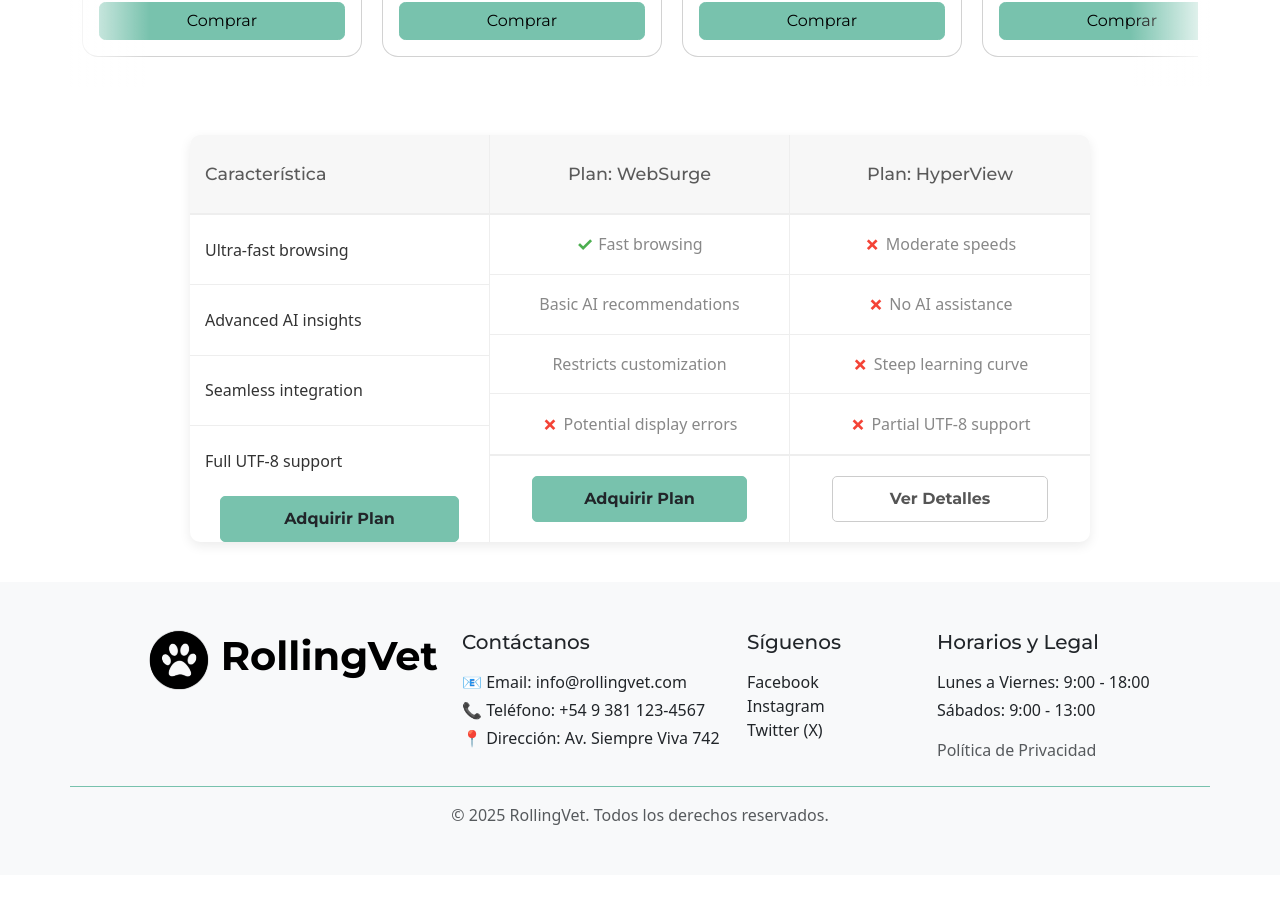
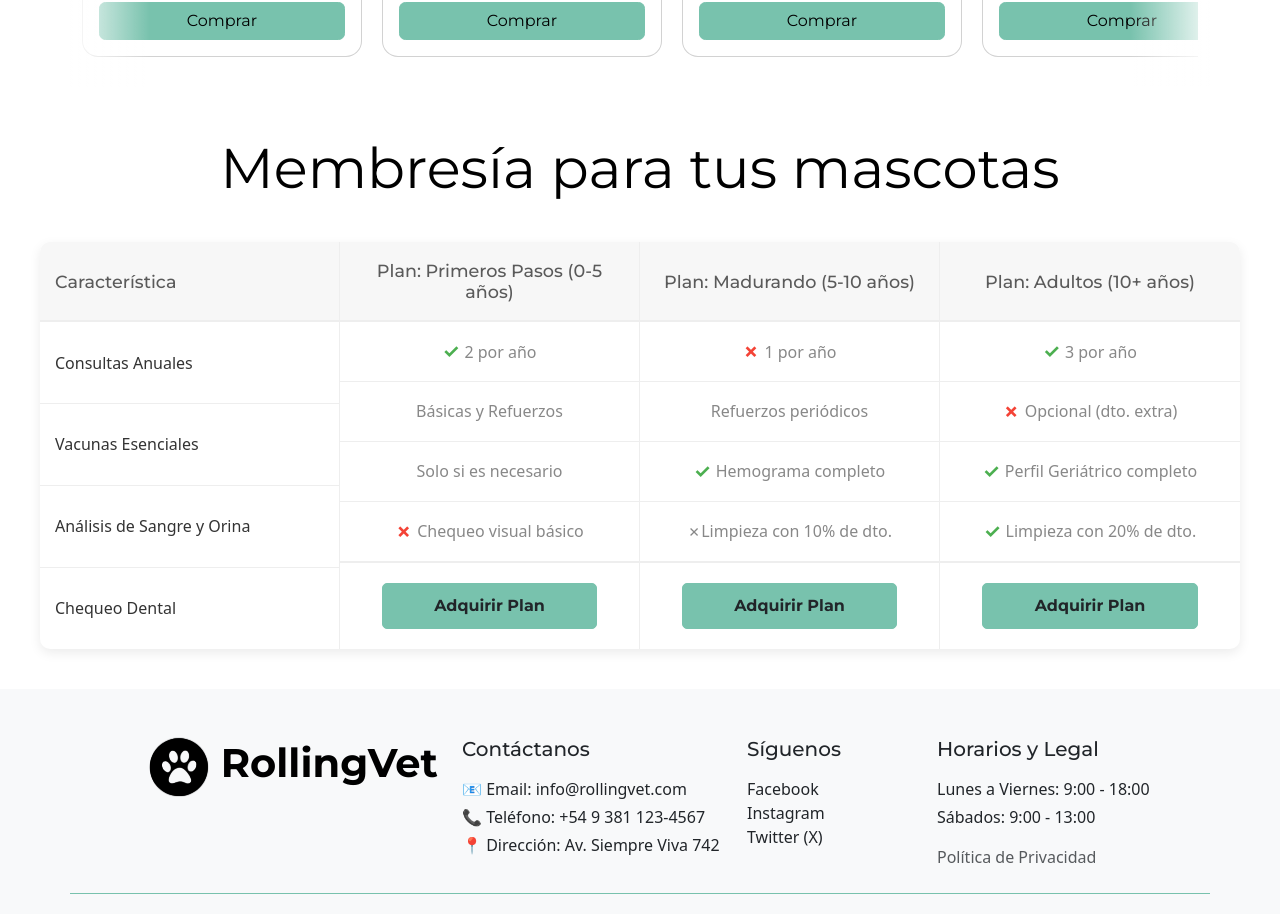
Before and after one commit to nachodev2/rollingVet, a React (Vite) app: page / in a window 1280 px wide. Shown: the part 2360-3274 px from the top of the page. Before the commit the page ends 3235 px from the top, so only its background shows below. Built offline with nearby package versions, Linux system fonts and the light colour scheme.

Commit message:
Terminé el componente planes y el maquetado gral del index

```diff
--- a/src/components/pages/inicio/Inicio.css
+++ b/src/components/pages/inicio/Inicio.css
@@ -1,3 +1,124 @@
+.plan-comparison-container {
+    display: grid;
+    grid-template-columns: repeat(4, 1fr);
+    gap: 0;
+    margin: 40px auto;
+    max-width: 1200px;
+    width: 95%;
+    background-color: #fff;
+    border-radius: 10px;
+    box-shadow: 0 4px 12px rgba(0, 0, 0, 0.08);
+    overflow: hidden;
+    position: relative;
+}
+
+.plan-card {
+    display: flex;
+    flex-direction: column;
+    text-align: center;
+    border-right: 1px solid #eee;
+}
+
+.plan-card:last-child {
+    border-right: none;
+}
+
+
+.features-column {
+    text-align: left;
+    font-weight: 500;
+    color: #333;
+}
+
+.plan-header {
+    background-color: #f7f7f7;
+    padding: 20px 15px;
+    font-weight: 600;
+    border-bottom: 2px solid #eee;
+    height: 80px;
+    display: flex;
+    align-items: center;
+    justify-content: center;
+}
+
+.features-column .plan-header {
+    justify-content: flex-start;
+}
+
+.plan-title {
+    font-size: 1.1em;
+    margin: 0;
+}
+
+
+.plan-detail-group {
+    display: grid;
+    grid-template-rows: repeat(4, 1fr);
+    flex-grow: 1;
+}
+
+.plan-detail-item {
+    padding: 15px;
+    border-bottom: 1px solid #eee;
+    display: flex;
+    align-items: center;
+    justify-content: center;
+}
+
+.features-column .plan-detail-item {
+    justify-content: flex-start;
+}
+
+.plan-detail-group .plan-detail-item:last-child {
+    border-bottom: none;
+}
+
+
+.plan-footer {
+    padding: 20px 15px;
+    border-top: 2px solid #eee;
+    min-height: 80px;
+    display: flex;
+    align-items: center;
+    justify-content: center;
+}
+
+.plan-button {
+    color: #fff;
+    width: 80%;
+    padding: 10px 0;
+    font-weight: 600;
+    border-radius: 5px;
+    background-color: #78c2ad;
+    border-color: #78c2ad;
+}
+
+.plan-button.btn-outline-dark {
+    color: #555;
+    background-color: #fff;
+    border-color: #ccc;
+}
+
+.plan-button.btn-outline-dark:hover {
+    background-color: #f0f0f0;
+    color: #333;
+}
+
+.icon-check {
+    color: #4CAF50;
+    font-size: 1.2em;
+    font-weight: bold;
+    margin-right: 5px;
+}
+
+.icon-cross {
+    color: #f44336;
+    font-size: 1.2em;
+    font-weight: bold;
+    margin-right: 5px;
+}
+
+
 .vet-section-wrapper {
     position: relative;
     display: flex;
@@ -143,19 +264,41 @@
 
 @media (max-width: 575.98px) {
     .scroll-item {
-        flex: 0 0 220px;
+        flex: 0 0 45vw;
+    }
+
+    .fade-wrapper::before {
+        left: 0;
+    }
+
+    .fade-wrapper::after {
+        right: 0;
     }
 }
 
 @media (min-width: 576px) and (max-width: 767.98px) {
     .scroll-item {
-        flex: 0 0 240px;
+        flex: 0 0 30vw;
+    }
+
+    .fade-wrapper::before {
+        left: 0;
+    }
+
+    .fade-wrapper::after {
+        right: 0;
     }
 }
 
 @media (min-width: 768px) and (max-width: 991.98px) {
     .scroll-item {
-        flex: 0 0 260px;
+        flex: 0 0 220px;
+    }
+}
+
+@media (min-width: 992px) {
+    .scroll-item {
+        flex: 0 0 280px;
     }
 }
 
@@ -269,137 +412,3 @@
         height: 70%;
     }
 }
-
-
-/* --- NUEVA ESTRUCTURA DE TARJETAS DE PLANES (REEMPLAZA ESTILOS DE TABLA) --- */
-
-.plan-comparison-container {
-    display: grid;
-    /* Define 3 columnas de igual ancho para los planes */
-    grid-template-columns: repeat(3, 1fr);
-    gap: 0;
-    margin: 40px auto;
-    max-width: 900px; /* Ancho de Container estándar */
-    width: 95%;
-    background-color: #fff;
-    border-radius: 10px;
-    box-shadow: 0 4px 12px rgba(0, 0, 0, 0.08);
-    overflow: hidden;
-    position: relative;
-}
-
-.plan-card {
-    display: flex;
-    flex-direction: column;
-    text-align: center;
-    border-right: 1px solid #eee; /* Línea divisoria vertical sutil */
-}
-
-.plan-card:last-child {
-    border-right: none;
-}
-
-/* Columna especial de características (la primera) */
-.features-column {
-    text-align: left;
-    font-weight: 500;
-    color: #333;
-}
-
-/* Encabezado del Plan */
-.plan-header {
-    background-color: #f7f7f7;
-    padding: 20px 15px;
-    font-weight: 600;
-    border-bottom: 2px solid #eee;
-    height: 80px; /* Altura fija para alineación */
-    display: flex;
-    align-items: center;
-    justify-content: center;
-}
-
-.features-column .plan-header {
-    justify-content: flex-start;
-}
-
-.plan-title {
-    font-size: 1.1em;
-    margin: 0;
-}
-
-/* Grupo de detalles (el cuerpo de la "tabla") */
-.plan-detail-group {
-    /* Clave: Usa Grid para que los ítems se alineen verticalmente entre las columnas */
-    display: grid;
-    grid-template-rows: repeat(4, 1fr); /* 4 filas, altura uniforme */
-    flex-grow: 1; /* Permite que este grupo ocupe el espacio restante */
-}
-
-.plan-detail-item {
-    padding: 15px;
-    border-bottom: 1px solid #eee;
-    display: flex;
-    align-items: center;
-    justify-content: center;
-}
-
-.features-column .plan-detail-item {
-    justify-content: flex-start;
-}
-
-.plan-detail-group .plan-detail-item:last-child {
-    border-bottom: none;
-}
-
-/* Pie de Plan (Botón) */
-.plan-footer {
-    padding: 20px 15px;
-    border-top: 2px solid #eee;
-    min-height: 80px; /* Altura fija para alinear los botones */
-    display: flex;
-    align-items: center;
-    justify-content: center;
-}
-
-.features-column .plan-footer {
-    /* El pie de la columna de características puede estar vacío */
-    padding: 0;
-    min-height: 0;
-    border-top: none;
-}
-
-
-.plan-button {
-    color: #212529;
-    width: 80%;
-    padding: 10px 0;
-    font-weight: 600;
-    border-radius: 5px;
-    background-color: #78c2ad;
-    border-color: #78c2ad;
-}
-
-.plan-button.btn-outline-dark {
-    border-color: #ccc;
-    color: #555;
-    background-color: #fff;
-}
-
-.plan-button.btn-outline-dark:hover {
-    background-color: #f0f0f0;
-    color: #333;
-}
-
-.icon-check {
-    color: #4CAF50;
-    font-size: 1.2em;
-    font-weight: bold;
-    margin-right: 5px;
-}
-
-.icon-cross {
-    color: #f44336;
-    font-size: 1.2em;
-    font-weight: bold;
-    margin-right: 5px;
-}
--- a/src/components/pages/inicio/SeccionTablaPlanes.jsx
+++ b/src/components/pages/inicio/SeccionTablaPlanes.jsx
@@ -1,59 +1,96 @@
-import Button from 'react-bootstrap/Button';
+import Button from "react-bootstrap/Button";
 
-function PlanComparisonCards() {
+function SeccionTablaPlanes() {
   return (
+    <div>
+      <section>
+        <h2 className="text-center my-4 vet-title position-relative z-1 display-4 text-black">
+          Membresía para tus mascotas
+        </h2>
+      </section>
     <div className="plan-comparison-container">
-
-      {/* Columna de Características (Fila 1 de la tabla original) */}
       <div className="plan-card features-column">
         <div className="plan-header">
           <h4 className="plan-title">Característica</h4>
         </div>
         <div className="plan-detail-group">
-          <div className="plan-detail-item">Ultra-fast browsing</div>
-          <div className="plan-detail-item">Advanced AI insights</div>
-          <div className="plan-detail-item">Seamless integration</div>
-          <div className="plan-detail-item">Full UTF-8 support</div>
+          <div className="plan-detail-item">Consultas Anuales</div>
+          <div className="plan-detail-item">Vacunas Esenciales</div>
+          <div className="plan-detail-item">Análisis de Sangre y Orina</div>
+          <div className="plan-detail-item">Chequeo Dental</div>
+        </div>
+      </div>
+      <div className="plan-card">
+        <div className="plan-header plan-web-surge">
+          <h4 className="plan-title">Plan: Primeros Pasos (0-5 años)</h4>
+        </div>
+        <div className="plan-detail-group">
+          <div className="plan-detail-item">
+            <span className="icon-check">&#10003;</span> 2 por año
+          </div>
+          <div className="plan-detail-item">Básicas y Refuerzos</div>
+          <div className="plan-detail-item">Solo si es necesario</div>
+          <div className="plan-detail-item">
+            <span className="icon-cross">&#10007;</span> Chequeo visual básico
+          </div>
         </div>
         <div className="plan-footer">
-          <Button variant="success" className="plan-button">Adquirir Plan</Button>
+          <Button variant="success" className="plan-button text-dark">
+            Adquirir Plan
+          </Button>
         </div>
       </div>
-
-      {/* Columna del Plan 1: WebSurge (Fila 2 de la tabla original) */}
       <div className="plan-card">
-        <div className="plan-header plan-web-surge">
-          <h4 className="plan-title">Plan: WebSurge</h4>
+        <div className="plan-header plan-hyper-view">
+          <h4 className="plan-title">Plan: Madurando (5-10 años)</h4>
         </div>
         <div className="plan-detail-group">
-          <div className="plan-detail-item"><span className="icon-check">&#10003;</span> Fast browsing</div>
-          <div className="plan-detail-item">Basic AI recommendations</div>
-          <div className="plan-detail-item">Restricts customization</div>
-          <div className="plan-detail-item"><span className="icon-cross">&#10007;</span> Potential display errors</div>
+          <div className="plan-detail-item">
+            <span className="icon-cross">&#10007;</span> 1 por año
+          </div>
+          <div className="plan-detail-item">Refuerzos periódicos</div>
+          <div className="plan-detail-item">
+            <span className="icon-check">&#10003;</span> Hemograma completo
+          </div>
+          <div className="plan-detail-item">
+            <span className="cross">&#10007;</span> Limpieza con 10% de dto.
+          </div>
         </div>
         <div className="plan-footer">
-          <Button variant="success" className="plan-button">Adquirir Plan</Button>
+          <Button variant="success" className="plan-button text-dark">
+            Adquirir Plan
+          </Button>
         </div>
       </div>
-
-      {/* Columna del Plan 2: HyperView (Fila 3 de la tabla original) */}
-      <div className="plan-card">
-        <div className="plan-header plan-hyper-view">
-          <h4 className="plan-title">Plan: HyperView</h4>
+      <div className="plan-card plan-adultos">
+        <div className="plan-header">
+          <h4 className="plan-title">Plan: Adultos (10+ años)</h4>
         </div>
         <div className="plan-detail-group">
-          <div className="plan-detail-item"><span className="icon-cross">&#10007;</span> Moderate speeds</div>
-          <div className="plan-detail-item"><span className="icon-cross">&#10007;</span> No AI assistance</div>
-          <div className="plan-detail-item"><span className="icon-cross">&#10007;</span> Steep learning curve</div>
-          <div className="plan-detail-item"><span className="icon-cross">&#10007;</span> Partial UTF-8 support</div>
+          <div className="plan-detail-item">
+            <span className="icon-check">&#10003;</span> 3 por año
+          </div>
+          <div className="plan-detail-item">
+            <span className="icon-cross">&#10007;</span> Opcional (dto. extra)
+          </div>
+          <div className="plan-detail-item">
+            <span className="icon-check">&#10003;</span> Perfil Geriátrico
+            completo
+          </div>
+          <div className="plan-detail-item">
+            <span className="icon-check">&#10003;</span> Limpieza con 20% de
+            dto.
+          </div>
         </div>
         <div className="plan-footer">
-          <Button variant="outline-dark" className="plan-button">Ver Detalles</Button>
+          <Button variant="success" className="plan-button text-dark">
+            Adquirir Plan
+          </Button>
         </div>
       </div>
-
+    </div>
     </div>
   );
 }
 
-export default PlanComparisonCards;
+export default SeccionTablaPlanes;
```
